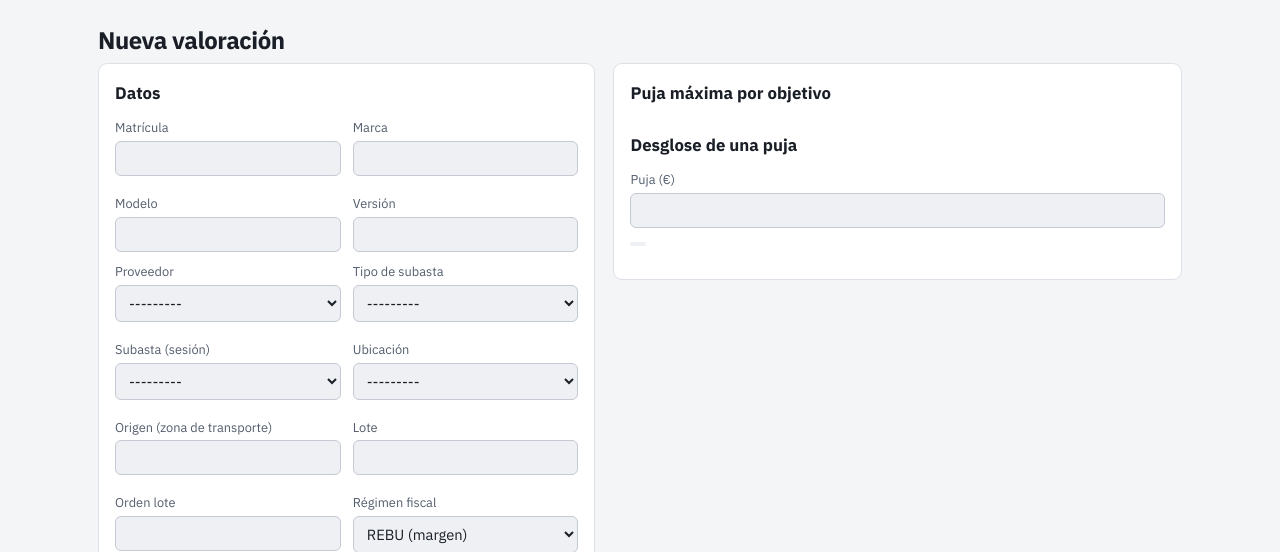
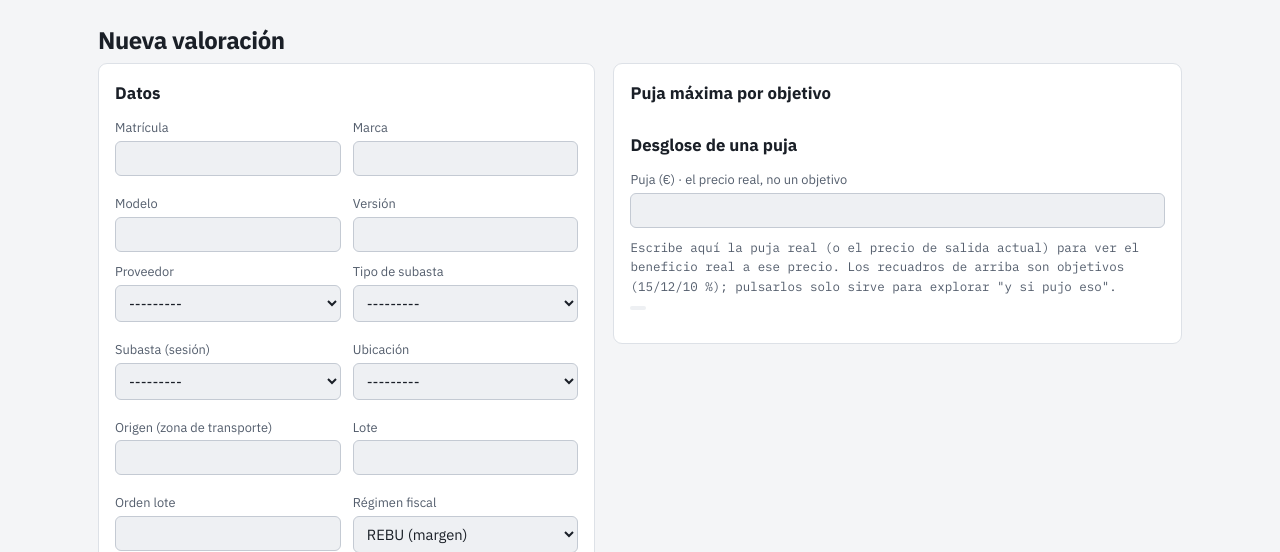
Before and after one commit to apleal/cargestion, a Django app: page /valoraciones/nueva/ in a window 1280 px wide. Shown: the part 50-602 px from the top of the page. Run offline with Django 5.2, Linux system fonts and the light colour scheme; the visitor is signed in with stand-in values (Sample User, id 1); data that the repository does not hold is empty.

Commit message:
Arreglo: el campo Puja de la ficha de costes ya no se autorrellena con el 15%
Regresion introducida al añadir el autorrelleno del desglose: si no habias
escrito puja, se rellenaba sola con la puja maxima teorica al 15%, asi que el
"beneficio real" que se veia no era real, era el resultado de forzar el 15%.

- El campo Puja ahora arranca con el precio_salida real (el que trae el
  scraper) cuando existe; si no hay dato real, se queda vacio.
- Los recuadros de escenario (15/12/10%) siguen siendo utiles para explorar
  "y si pujo eso", pero ya no sustituyen en silencio al precio real.
- Caso de prueba (Opel Adam, Auto1): antes mostraba 4.235,94 (15% forzado);
  ahora arranca en 4.062,00 (precio de salida real) y el beneficio real sale
  17,9% de rentabilidad, no un 15,0% artificial.

Co-Authored-By: Claude Sonnet 5 <noreply@anthropic.com>

```diff
--- a/tasador/templates/tasador/valoracion_form.html
+++ b/tasador/templates/tasador/valoracion_form.html
@@ -64,7 +64,10 @@
         <h2>Puja máxima por objetivo</h2>
         <div class="scn" id="scn"></div>
         <h2>Desglose de una puja</h2>
-        <p><label>Puja (€)</label><input type="number" id="puja" step="50" value="{{ valoracion.r_puja_maxima_principal|default:'' }}"></p>
+        <p><label>Puja (€) · el precio real, no un objetivo</label>
+          <input type="number" id="puja" step="50"
+                 value="{% if valoracion.precio_salida %}{{ valoracion.precio_salida|floatformat:0 }}{% endif %}"></p>
+        <p class="mono ayuda">Escribe aquí la puja real (o el precio de salida actual) para ver el beneficio real a ese precio. Los recuadros de arriba son objetivos (15/12/10&nbsp;%); pulsarlos solo sirve para explorar "y si pujo eso".</p>
         <table class="bd"><tbody id="bd"></tbody></table>
         <p id="veredicto" class="pill"></p>
       </div>
@@ -173,12 +176,8 @@
       .then(function(j){
         if(j.error){ scn.innerHTML = '<div class="s neg">'+j.error+'</div>'; return; }
         pintarEscenarios(j.escenarios);
-        // si no hay puja escrita, precarga la del objetivo (15 %) y recalcula
-        if(!pujaIn.value && j.escenarios[0] && j.escenarios[0].puja_maxima){
-          pujaIn.value = Math.round(parseFloat(j.escenarios[0].puja_maxima));
-          recalc();
-          return;
-        }
+        // el desglose solo se calcula si hay una puja REAL escrita (precio de
+        // salida real o la que tú pongas) — nunca se rellena sola con un objetivo.
         pintarDesglose(j.desglose, j.preparacion);
       })
       .catch(function(){});
```
